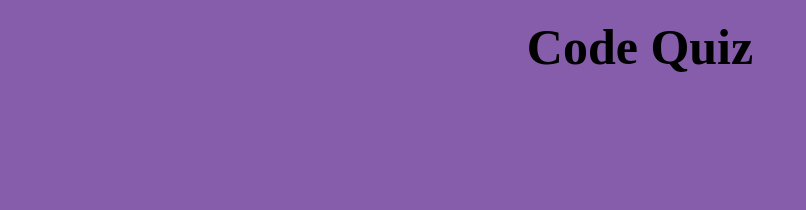
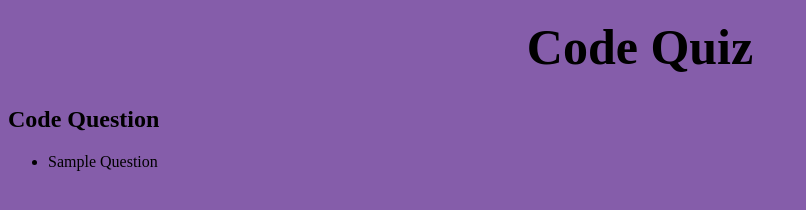
Before and after one commit to stevenmly/code-quiz, a plain HTML site: page index.html in a window 1280 px wide. Shown: the whole page, without its empty margins (0-806 px from the left). Drawn offline with Linux system fonts and the light colour scheme.

Commit message:
Created possible layout for quiz questions, answers, and timer

```diff
--- a/index.html
+++ b/index.html
@@ -9,6 +9,18 @@
 <body>
     <h1>Code Quiz</h1>
 
+    <main>
+        <!-- Section for timer -->
+        <div></div>
+        <!-- Section for code questions and answers -->
+        <section>
+            <h2>Code Question</h2>
+            <ul>
+                <li>Sample Question</li>
+            </ul>
+        </section>
+    </main>
+
     <script src="./assets/js/script.js"></script>
 </body>
 </html>
```
